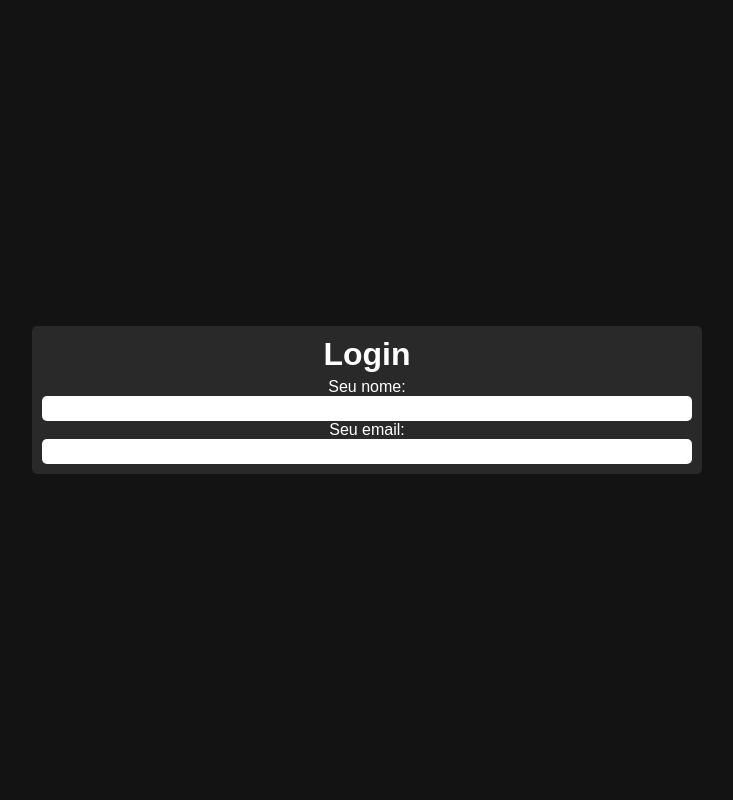
After one commit to DanielC-007/Tecfor, a PHP site: page /pages/login.html in a window 1280 px wide. The commit adds this page. Shown: the whole page, without its empty margins (273-1006 px from the left). Run offline with PHP 8.4, Linux system fonts and the light colour scheme.

Commit message:
loginPage-headerJustify

```diff
--- a/assets/styles/style.css
+++ b/assets/styles/style.css
@@ -1,5 +1,5 @@
 :root {
-  --corFundoDark: #000000;
+  --corFundoDark: #131313;
   --corFundoLight: white;
   --cor1Light: #e9e9e9;
   --cor1Dark: #202020;
@@ -13,11 +13,37 @@
   padding: 0px;
   margin: 0px;
   font-family: Arial, Helvetica, sans-serif;
-  color: var(--corFundoDark);
+  color: var(--corFundoLight);
 }
 
 .container {
   display: flex;
+}
+
+#containerLogin{
+  height: 100vh;
+  display: flex;
+  align-items: center;
+  justify-content: center;
+}
+
+form{
+  padding: 5px;
+  padding-top: 10px;
+  background-color: var(--cor2Dark);
+  border-radius: 5px;
+  text-align: center;
+}
+
+form div{
+  margin: 5px;
+}
+
+form input{
+  border: none;
+  padding: 5px;
+  border-radius: 5px;
+  width: 50vw;
 }
 
 .subContainer {
@@ -28,7 +54,7 @@
 }
 
 body {
-  background-color: var(--corFundoLight);
+  background-color: var(--corFundoDark);
 }
 
 a {
--- /dev/null
+++ b/pages/login.html
@@ -0,0 +1,27 @@
+<!DOCTYPE html>
+<html lang="en">
+
+<head>
+    <meta charset="UTF-8">
+    <meta http-equiv="X-UA-Compatible" content="IE=edge">
+    <meta name="viewport" content="width=device-width, initial-scale=1.0">
+    <link rel="stylesheet" href="../assets/styles/style.css">
+    <script src="../assets/scripts/script.js"></script>
+    <title>Document</title>
+</head>
+
+<body>
+    <main id="containerLogin">
+        <form action="" method="get">
+            <h1>Login</h1>
+            <div>
+                <p>Seu nome:</p>
+                <input type="text">
+                <p>Seu email:</p>
+                <input type="email">
+            </div>
+        </form>
+    </main>
+</body>
+
+</html>
```
Also changed, not shown: other parts of assets/styles/style.css (+14 -9 lines), index.html (+5 -3 lines), pages/sala1.html (+3 -5 lines), pages/sala2.html (+4 -7 lines), pages/sala3.html (+4 -7 lines), pages/sala4.html (+4 -7 lines), pages/sala5.html (+4 -7 lines), public/imgs/userDark.png (added), public/imgs/userLight.png (added).
